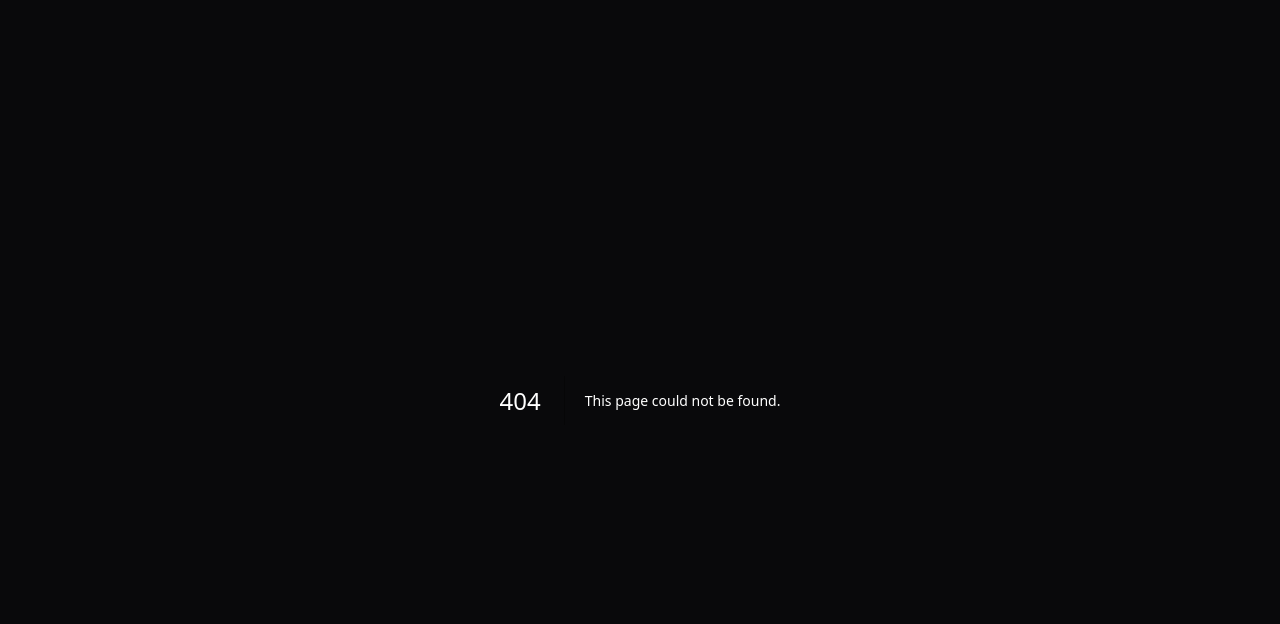
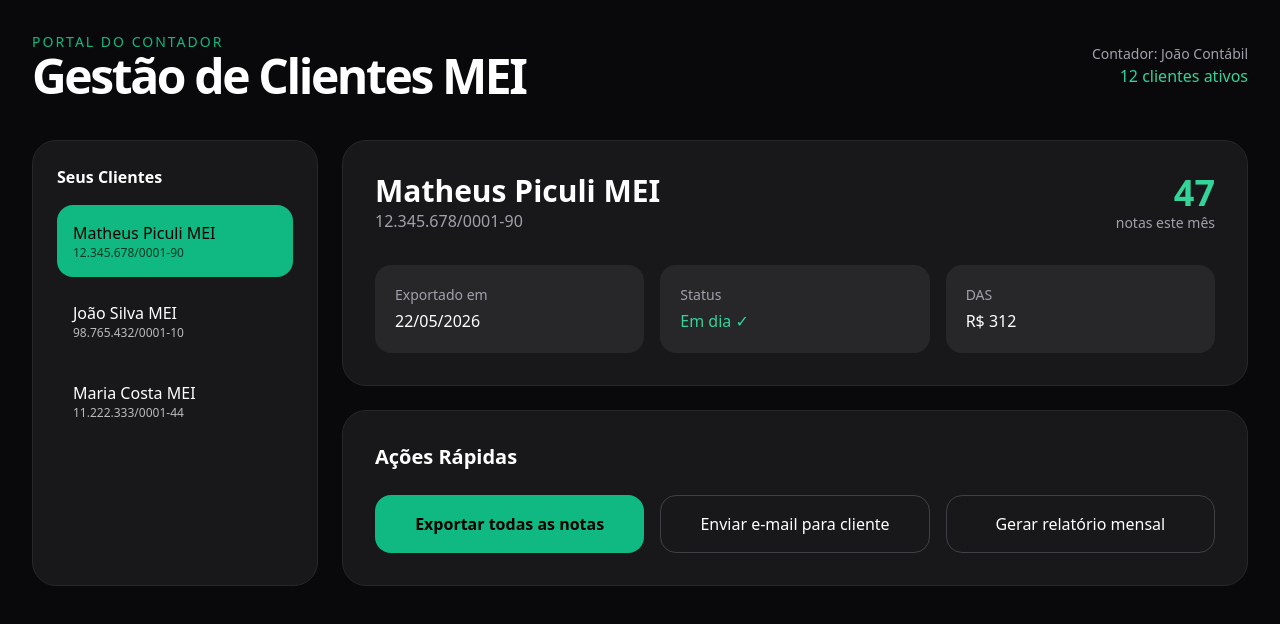
Before and after one commit to matheuspiculi/notafacil-mei, a Next.js app: page /contador in a window 1280 px wide. Before the commit this address had no page. Shown: the top 624 px of the page. Built offline with nearby package versions, Linux system fonts and the light colour scheme.

Commit message:
Create Contador Portal page (Fase 2)

```diff
--- /dev/null
+++ b/app/contador/page.tsx
@@ -0,0 +1,97 @@
+'use client'
+
+import { useState } from 'react'
+
+export default function ContadorPortal() {
+  const [selectedClient, setSelectedClient] = useState('')
+
+  const clients = [
+    { id: 1, name: 'Matheus Piculi MEI', cnpj: '12.345.678/0001-90', notes: 47, lastExport: '22/05/2026' },
+    { id: 2, name: 'João Silva MEI', cnpj: '98.765.432/0001-10', notes: 31, lastExport: '21/05/2026' },
+    { id: 3, name: 'Maria Costa MEI', cnpj: '11.222.333/0001-44', notes: 19, lastExport: '20/05/2026' },
+  ]
+
+  const selected = clients.find(c => c.name === selectedClient) || clients[0]
+
+  return (
+    <div className="min-h-screen bg-zinc-950 text-white p-8">
+      <div className="max-w-7xl mx-auto">
+        <div className="flex justify-between items-center mb-10">
+          <div>
+            <div className="text-emerald-500 text-sm font-medium tracking-[2px]">PORTAL DO CONTADOR</div>
+            <h1 className="text-5xl font-bold tracking-tighter">Gestão de Clientes MEI</h1>
+          </div>
+          <div className="text-right">
+            <div className="text-sm text-zinc-400">Contador: João Contábil</div>
+            <div className="text-emerald-400">12 clientes ativos</div>
+          </div>
+        </div>
+
+        <div className="grid lg:grid-cols-4 gap-6">
+          {/* Sidebar */}
+          <div className="lg:col-span-1 bg-zinc-900 border border-zinc-800 rounded-3xl p-6">
+            <h3 className="font-semibold mb-4">Seus Clientes</h3>
+            <div className="space-y-2">
+              {clients.map((client) => (
+                <button
+                  key={client.id}
+                  onClick={() => setSelectedClient(client.name)}
+                  className={`w-full text-left p-4 rounded-2xl transition-all ${selectedClient === client.name || (!selectedClient && client.id === 1) ? 'bg-emerald-500 text-black' : 'hover:bg-zinc-800'}`}
+                >
+                  <div className="font-medium">{client.name}</div>
+                  <div className="text-xs opacity-70">{client.cnpj}</div>
+                </button>
+              ))}
+            </div>
+          </div>
+
+          {/* Main Content */}
+          <div className="lg:col-span-3 space-y-6">
+            <div className="bg-zinc-900 border border-zinc-800 rounded-3xl p-8">
+              <div className="flex justify-between items-start mb-8">
+                <div>
+                  <h2 className="text-3xl font-semibold">{selected.name}</h2>
+                  <p className="text-zinc-400">{selected.cnpj}</p>
+                </div>
+                <div className="text-right">
+                  <div className="text-4xl font-bold text-emerald-400">{selected.notes}</div>
+                  <div className="text-sm text-zinc-400">notas este mês</div>
+                </div>
+              </div>
+
+              <div className="grid grid-cols-3 gap-4">
+                <div className="bg-zinc-800 p-5 rounded-2xl">
+                  <div className="text-sm text-zinc-400">Exportado em</div>
+                  <div className="font-medium mt-1">{selected.lastExport}</div>
+                </div>
+                <div className="bg-zinc-800 p-5 rounded-2xl">
+                  <div className="text-sm text-zinc-400">Status</div>
+                  <div className="text-emerald-400 font-medium mt-1">Em dia ✓</div>
+                </div>
+                <div className="bg-zinc-800 p-5 rounded-2xl">
+                  <div className="text-sm text-zinc-400">DAS</div>
+                  <div className="font-medium mt-1">R$ 312</div>
+                </div>
+              </div>
+            </div>
+
+            <div className="bg-zinc-900 border border-zinc-800 rounded-3xl p-8">
+              <h3 className="font-semibold text-xl mb-6">Ações Rápidas</h3>
+              <div className="grid grid-cols-1 sm:grid-cols-3 gap-4">
+                <button className="bg-emerald-500 hover:bg-emerald-600 text-black font-semibold py-4 rounded-2xl">
+                  Exportar todas as notas
+                </button>
+                <button className="border border-zinc-700 hover:bg-zinc-800 py-4 rounded-2xl">
+                  Enviar e-mail para cliente
+                </button>
+                <button className="border border-zinc-700 hover:bg-zinc-800 py-4 rounded-2xl">
+                  Gerar relatório mensal
+                </button>
+              </div>
+            </div>
+          </div>
+        </div>
+      </div>
+    </div>
+  )
+}
```
